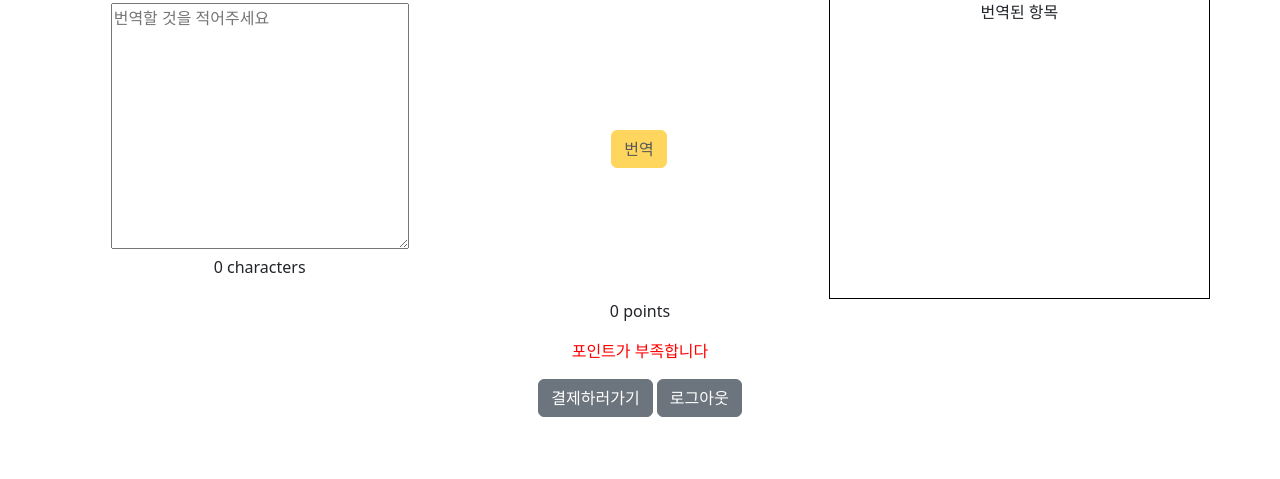
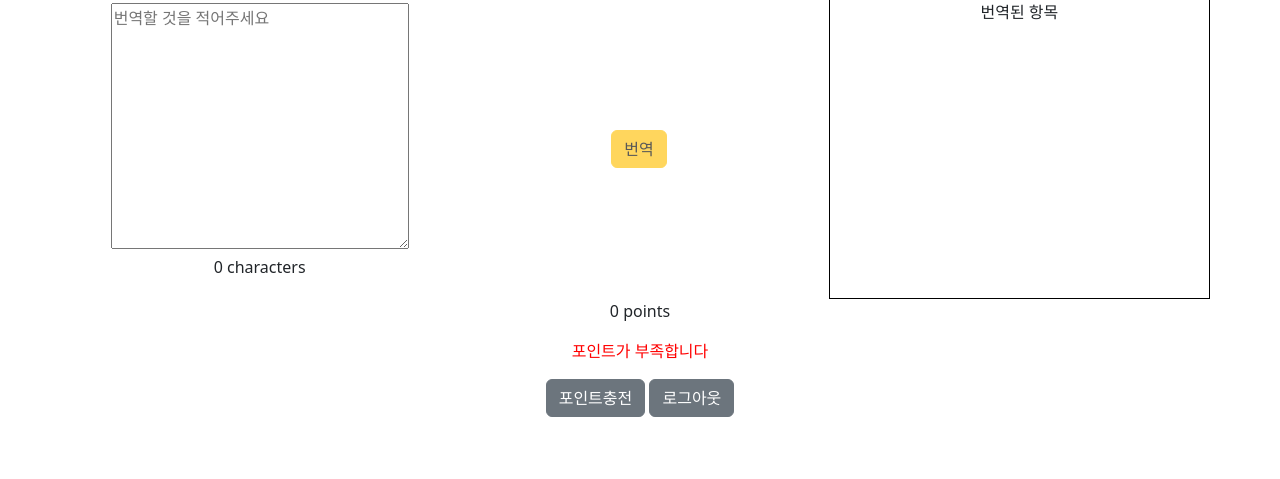
Before and after one commit to hedgehog0213/motigo_ys, a Flask app: template templates/translator.html in a window 1280 px wide. Shown: the part 103-582 px from the top of the page. Run offline with Flask 2, Linux system fonts and the light colour scheme; the template is opened without the code that fills it, so the values that code supplies are empty; some libraries are stand-ins or nearby versions.

Commit message:
결제금액 지정 팝업 내용수정

```diff
--- a/templates/translator.html
+++ b/templates/translator.html
@@ -100,7 +100,7 @@
         </div>
       </form>
 
-      <button type="button" id="opener" class="btn btn btn-secondary">결제하러가기</button>
+      <button type="button" id="opener" class="btn btn btn-secondary">포인트충전</button>
       <button type="button" id="signoutButton" class="btn btn btn-secondary">로그아웃</button>
       <button  id="goAdmin" type="button" onclick="location.href='move_admin' " class="btn btn-outline-dark">관리자 페이지가기</button>
 
@@ -110,10 +110,12 @@
     <!-- dialog -->
     <div id="dialog" title="결제금액을 입력해주세요">
         <div class="row">
+          <p style="color: #51585e; font-size: 10px;">※ 1원당 1포인트 적립</p>
           <div class="col">
               <select id="money" name="money" class="form-select" style="width: 130%;">
                 <option value="">가격 선택</option>
                 <option value="1000">1000원</option>
+                <option value="2000">2000원</option>
                 <option value="2000">2000원</option>
                 <option value="3000">3000원</option>
                 <option value="5000">5000원</option>
```
